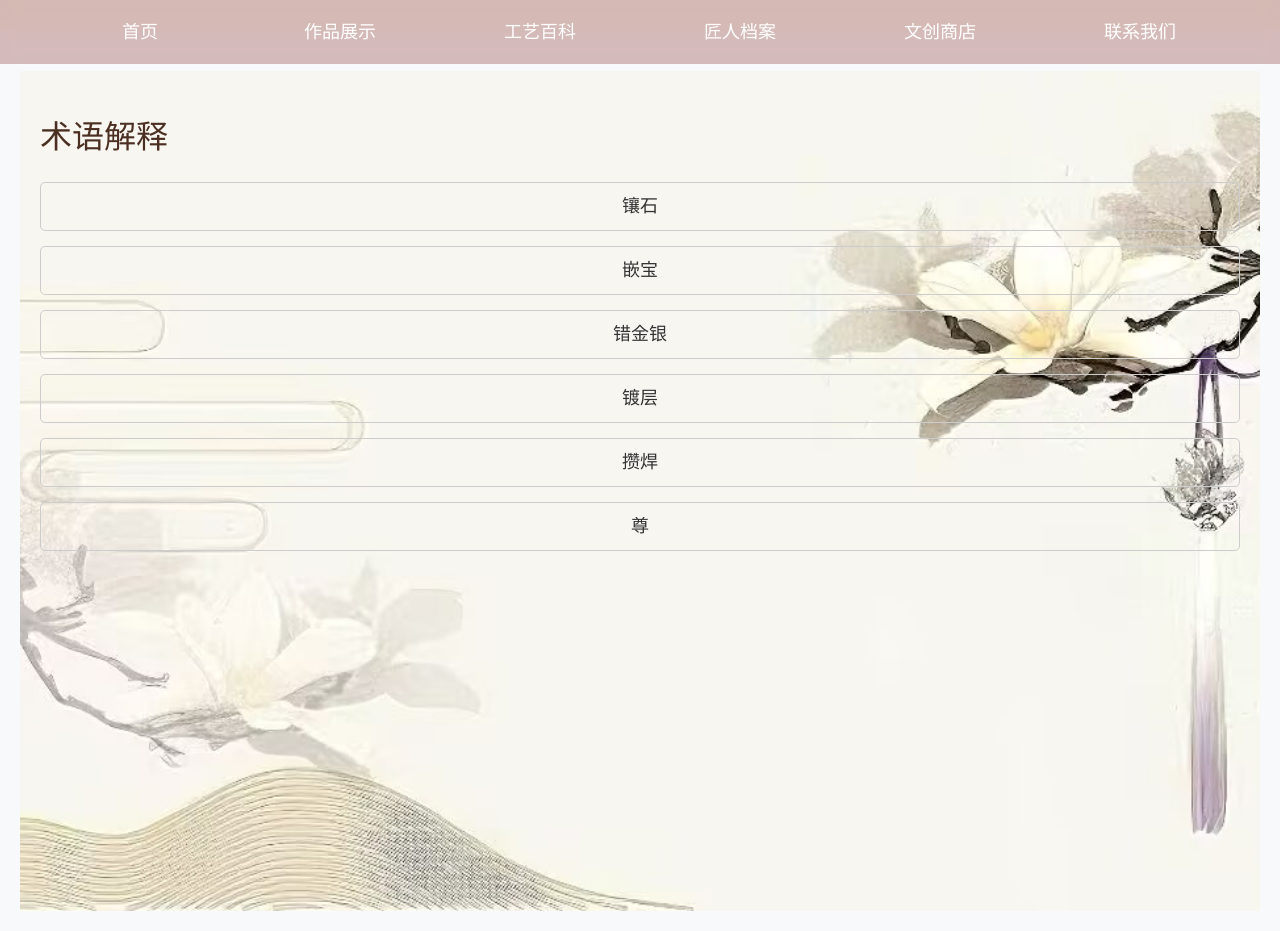
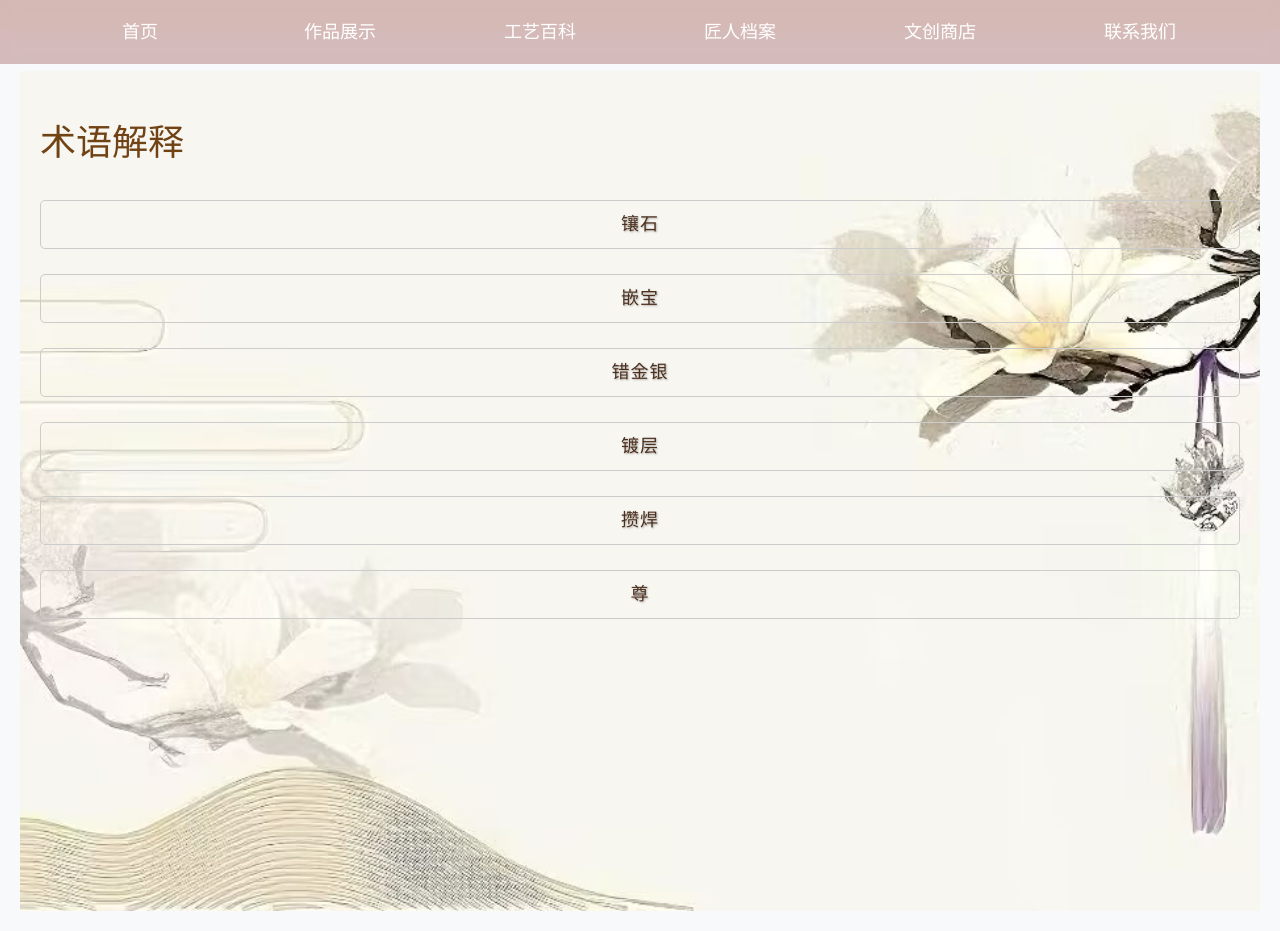
Before and after one commit to HonoraTT/Filigree-Inlaid-Metal-Art, a React (Vite) app in the folder frontend/: page /visit/terms in a window 1280 px wide. Built offline with nearby package versions, Linux system fonts and the light colour scheme; a web font is replaced by a local one.

Commit message:
术语样式

```diff
--- a/frontend/src/pages/Terms.css
+++ b/frontend/src/pages/Terms.css
@@ -1,4 +1,6 @@
 /* Terms 页面容器 */
+@import url('https://fonts.googleapis.com/css2?family=Noto+Serif+SC:wght@400;700&display=swap'); /* Noto Serif SC */
+@import url('https://fonts.googleapis.com/css2?family=Noto+Serif+SC&display=swap');  /* Noto Serif SC */
 .terms-container {
     padding: 20px;
     font-family: Arial, sans-serif;
@@ -12,8 +14,18 @@
   .terms-list {
     display: flex;
     flex-direction: column;
-    gap: 15px;
+    gap: 25px;
     position: relative;
+  }
+
+  /* 设置标题的古风效果 */
+.terms-container h1 {
+    font-family: 'Noto Serif SC', serif;
+
+    font-size: 36px;
+    font-weight: bold;
+    color: #704214; /* 深棕色，适合古风 */
+    margin-bottom: 30px;
   }
 
   /* 每个术语项 */
@@ -30,23 +42,28 @@
 
   /* 当鼠标悬停时，术语项上移 */
   .term-item.hovered {
-    transform: translateY(-10px); /* 向上移动 */
-    margin-bottom: 20px; /* 给下方术语项留出空间 */
+    transform: translateY(-20px); /* 向上移动 */
+    margin-bottom: 30px; /* 给下方术语项留出空间 */
   }
 
   /* 术语名称 */
-  .term-name {
+/* 术语名称 */
+.term-name {
+    font-family: 'Noto Serif SC', serif;
     font-weight: bold;
     font-size: 18px;
-    color: #333;
+    color: #4b2e1c; /* 深红色，符合古风 */
     text-align: center;
+    letter-spacing: 1px; /* 增加字间距，使文字更具古风气息 */
+    text-shadow: 1px 1px 2px rgba(0, 0, 0, 0.3); /* 为文字添加阴影效果 */
   }
 
   /* 解释内容 */
   .term-definition {
-    font-size: 14px;
+    font-family: 'Noto Serif SC', serif;  /* 使用清晰易读的古风字体 */
+    font-size: 16px;
     color: #555;
-    background-color: rgba(255, 255, 255, 0.9); /* 半透明背景 */
+    background-color: rgba(249, 243, 243, 0.5); /* 半透明背景 */
     padding: 15px;
     border-radius: 5px;
     position: absolute; /* 绝对定位，使其浮动在上方 */
```
